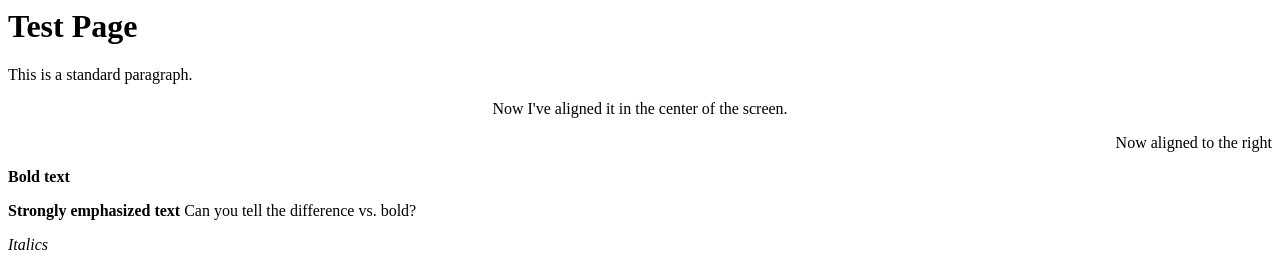
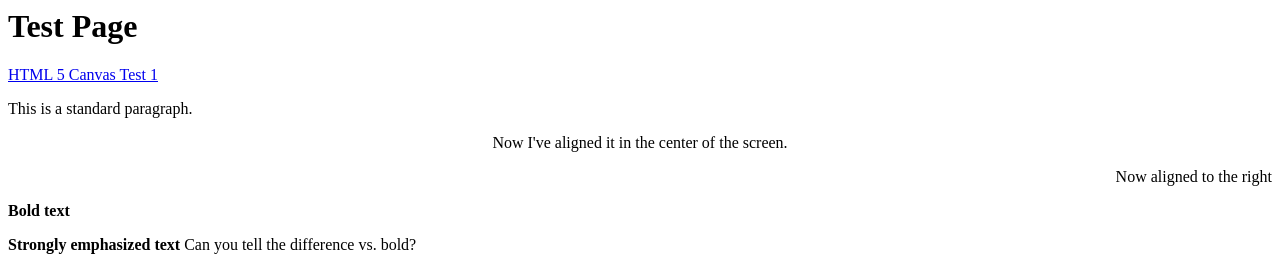
Before and after one commit to hozgur/Test, a plain HTML site: page index.html in a window 1280 px wide. Shown: the top 267 px of the page. Drawn offline with Linux system fonts and the light colour scheme.

Commit message:
Update index.html

```diff
--- a/index.html
+++ b/index.html
@@ -7,9 +7,8 @@
 <body bgcolor=FFFFFF>
 
 <h1>Test Page</h1>
-
+<a href=hozgur.github.io/html5-canvas-demo/canvas.html>HTML 5 Canvas Test 1</a>
 <p>This is a standard paragraph.</p>
-
 <p align=center>Now I've aligned it in the center of the screen.</p>
 
 <p align=right>Now aligned to the right</p>
```
